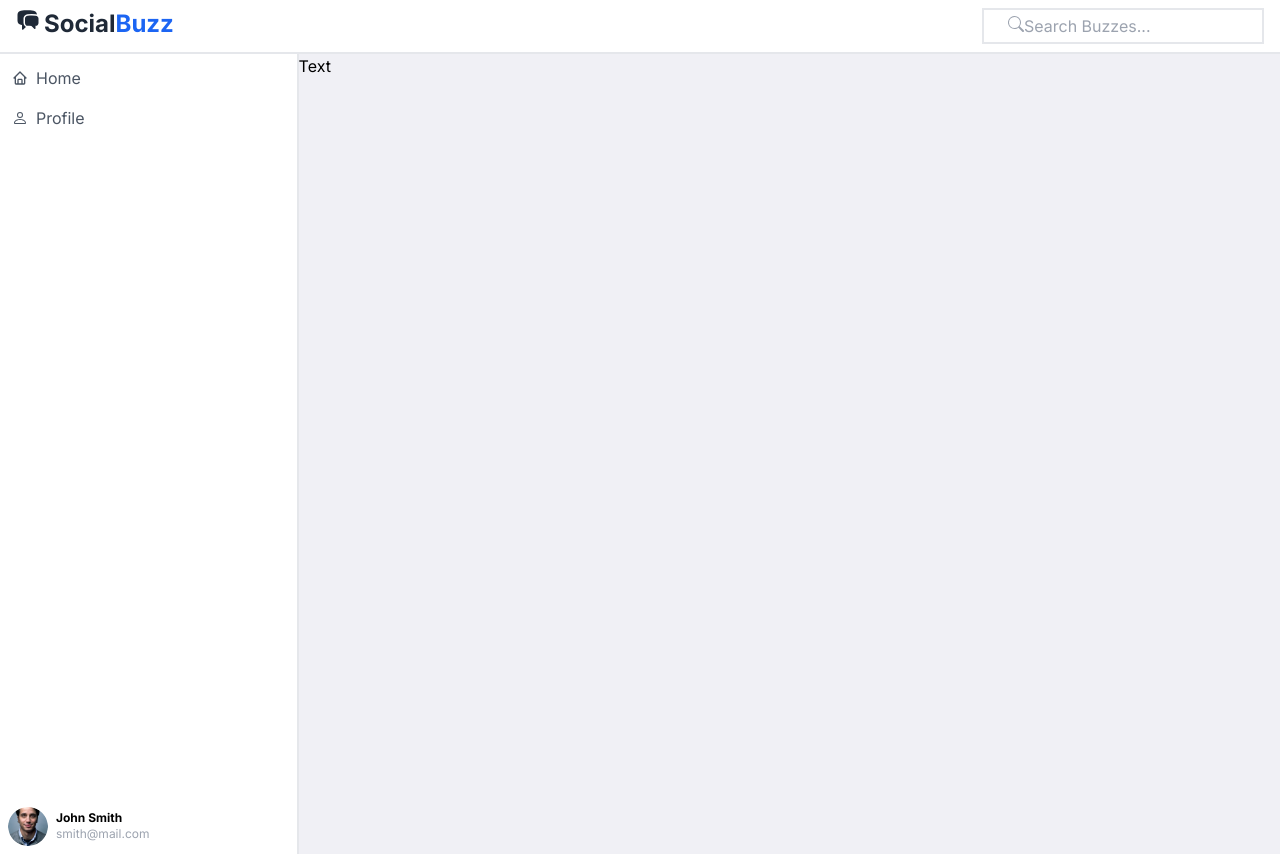
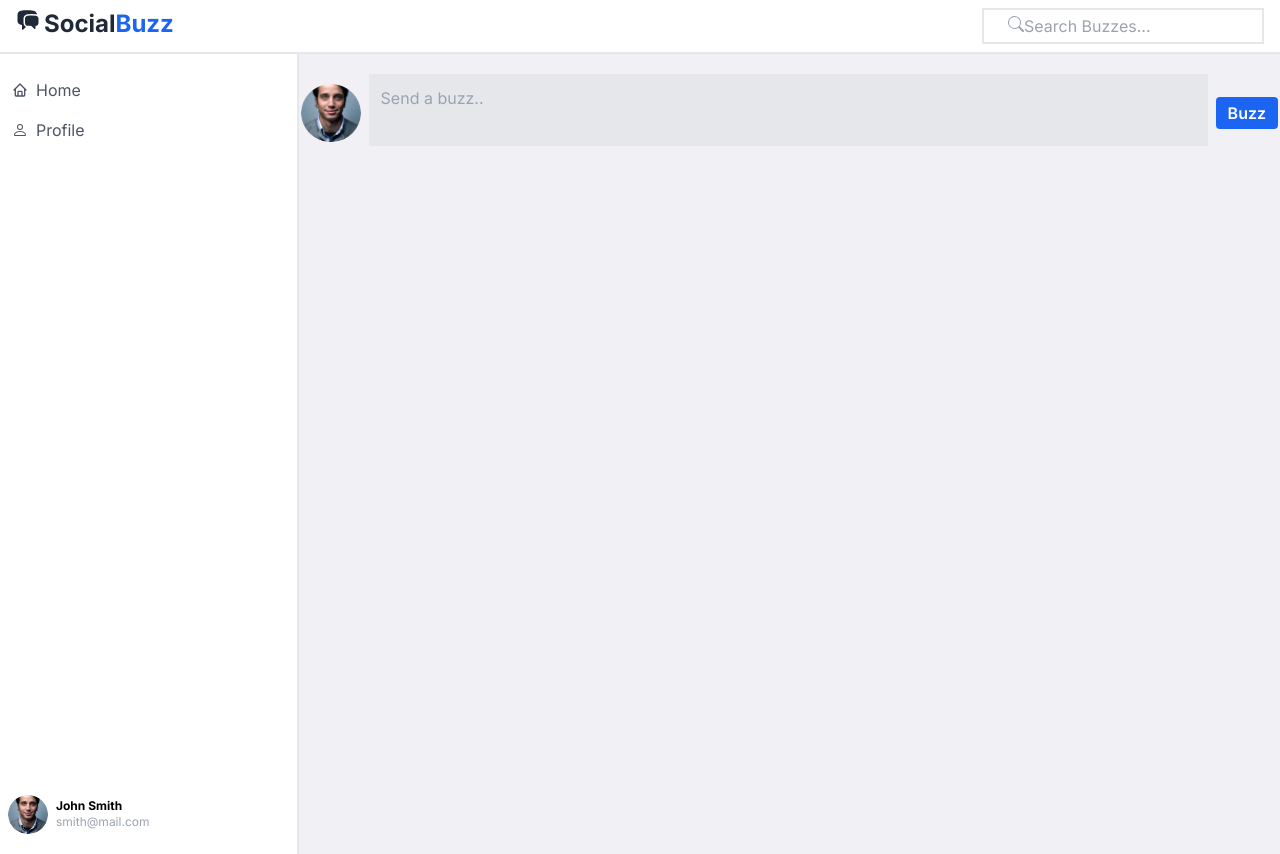
Before and after one commit to SneedUltima/social-media-app-next, a Next.js app: page / in a window 1280 px wide. Built offline with nearby package versions, Linux system fonts and the light colour scheme.

Commit message:
build: add createbuzz component

```diff
--- a/app/page.jsx
+++ b/app/page.jsx
@@ -1,9 +1,10 @@
 import Image from "next/image";
+import CreateBuzz from "@components/CreateBuzz";
 
 export default function Home() {
   return (
-    <div className=" bg-[#f0f0f5] w-full h-screen">
-      <p>Text</p>
+    <div className=" bg-[#f0f0f5] w-full h-screen flex items-start justify-center py-5">
+      <CreateBuzz />
     </div>
   );
 }
--- /dev/null
+++ b/components/CreateBuzz.jsx
@@ -0,0 +1,30 @@
+import Image from "next/image";
+import React from "react";
+
+const CreateBuzz = () => {
+  return (
+    <div className="flex items-center gap-2">
+      <Image
+        src="/images/avatar2.png"
+        width={60}
+        height={60}
+        alt="profile image"
+        className=" rounded-full"
+      />
+      <form>
+        <textarea
+          required
+          cols="80"
+          rows="2"
+          placeholder="Send a buzz.."
+          className="resize-none p-3 bg-gray-200"
+        ></textarea>
+      </form>
+      <button className="bg-[rgb(28,101,243)] text-white px-3 py-1 rounded font-semibold hover:bg-[rgb(40,98,213)]">
+        Buzz
+      </button>
+    </div>
+  );
+};
+
+export default CreateBuzz;
--- a/components/Navbar.jsx
+++ b/components/Navbar.jsx
@@ -5,7 +5,7 @@ import Image from "next/image";
 
 const Navbar = () => {
   return (
-    <div className="w-[30%] p-2 border-r-2 flex flex-col justify-between">
+    <div className="w-[30%] px-2 py-5 border-r-2 flex flex-col justify-between">
       <div className="flex flex-col gap-2">
         <div className="flex items-center gap-2 cursor-pointer hover:bg-slate-100 p-1 rounded text-gray-600">
           <BiHome /> Home
```
